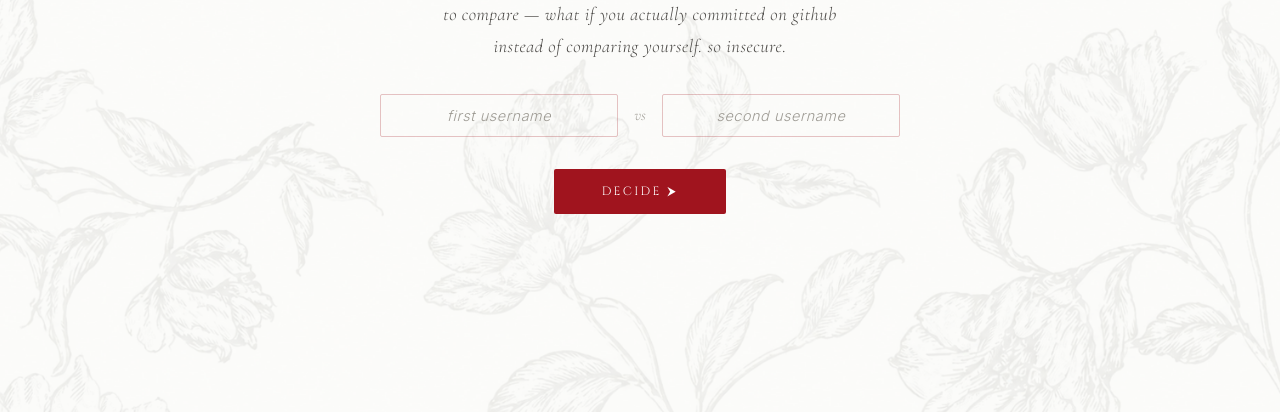
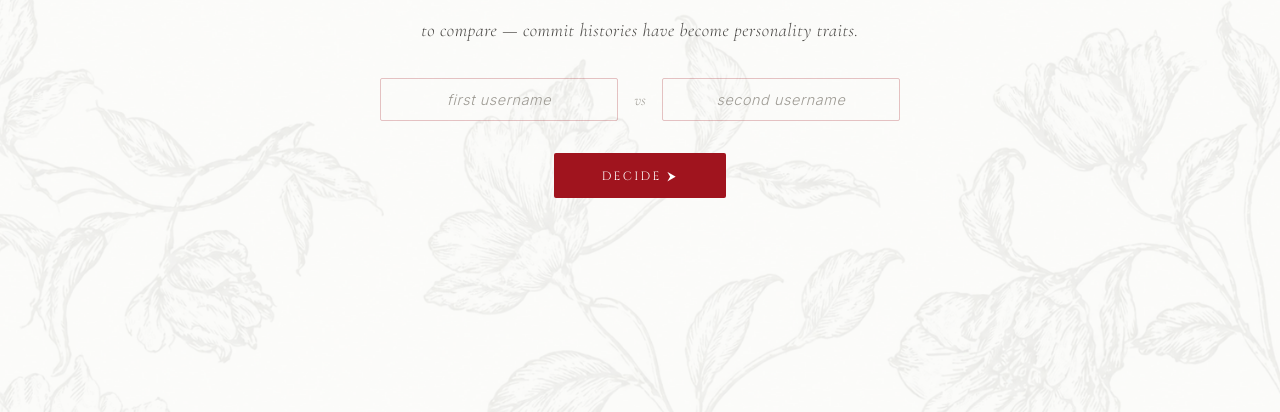
Before and after one commit to jaspreetsingh-dev/github-analyzer, a plain HTML site: page frontend/index.html in a window 1280 px wide. Shown: the part 388-800 px from the top of the page. Drawn offline with nearby package versions, Linux system fonts and the light colour scheme.

Commit message:
improve comparison flow and frontend polish

```diff
--- a/frontend/index.html
+++ b/frontend/index.html
@@ -20,7 +20,7 @@
 </div>
 
       <div class="center">
-        <p class="subheading">to compare — what if you actually committed on github<br/>instead of comparing yourself. so insecure.</p>
+        <p class="subheading">to compare — commit histories have become personality traits.</p>
 
         <div class="inputs">
           <div class="input-group">
```
